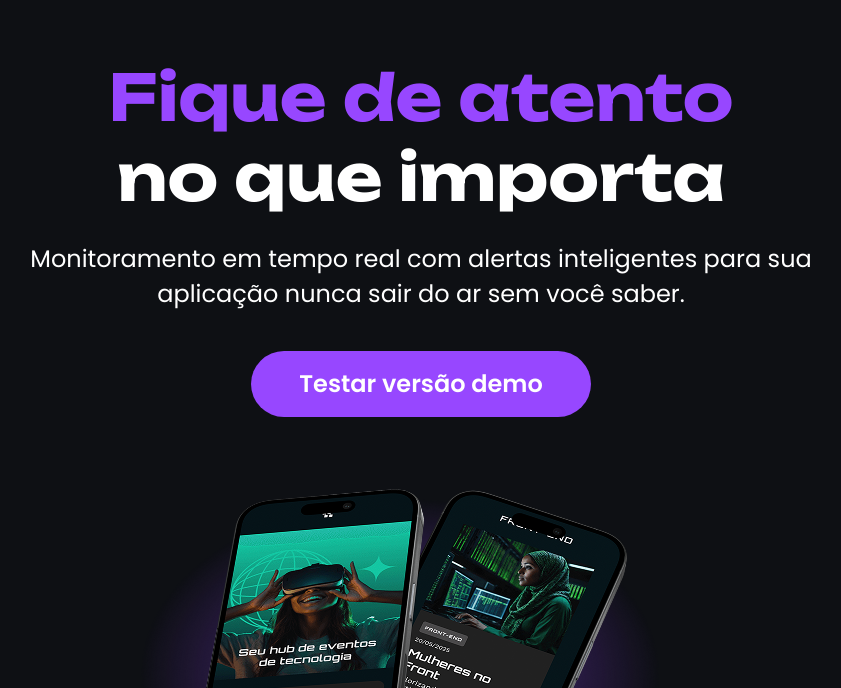
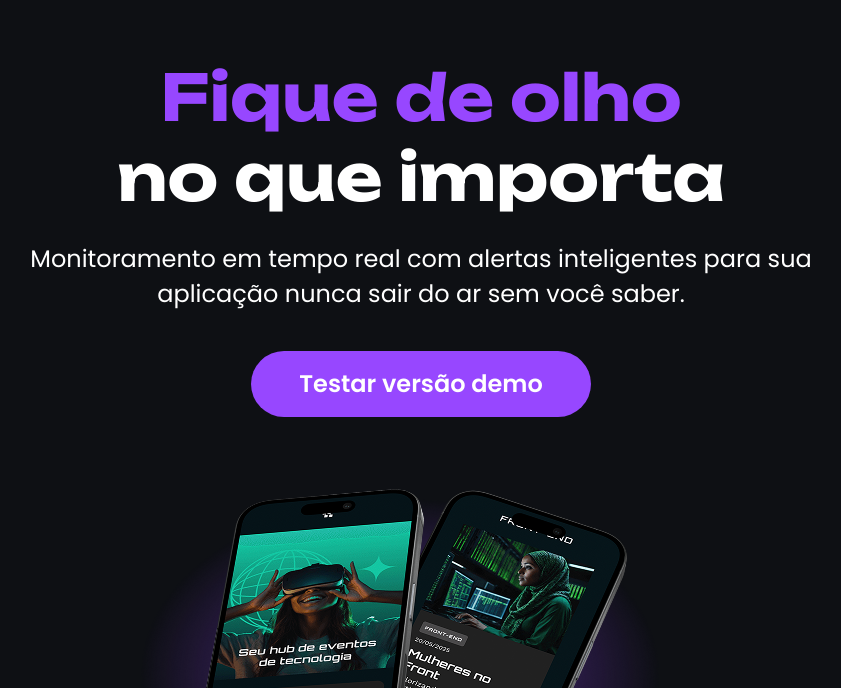
Before and after one commit to Weversonfbr90/Tecboard, a plain HTML site: page index.html in a window 1280 px wide. Shown: the part 112-800 px from the top of the page, without its empty margins (219-1060 px from the left). Drawn offline with Linux system fonts and the light colour scheme; a web font is replaced by a local one.

Commit message:
Desfaz a alteração de titulo da página

```diff
--- a/index.html
+++ b/index.html
@@ -20,7 +20,7 @@
     <main>
         <section>
             <h1>
-                <span>Fique de atento</span>
+                <span>Fique de olho</span>
                 <br>no que importa
             </h1>
             <p>Monitoramento em tempo real com alertas inteligentes para sua aplicação nunca sair do ar sem você saber.</p>
```
